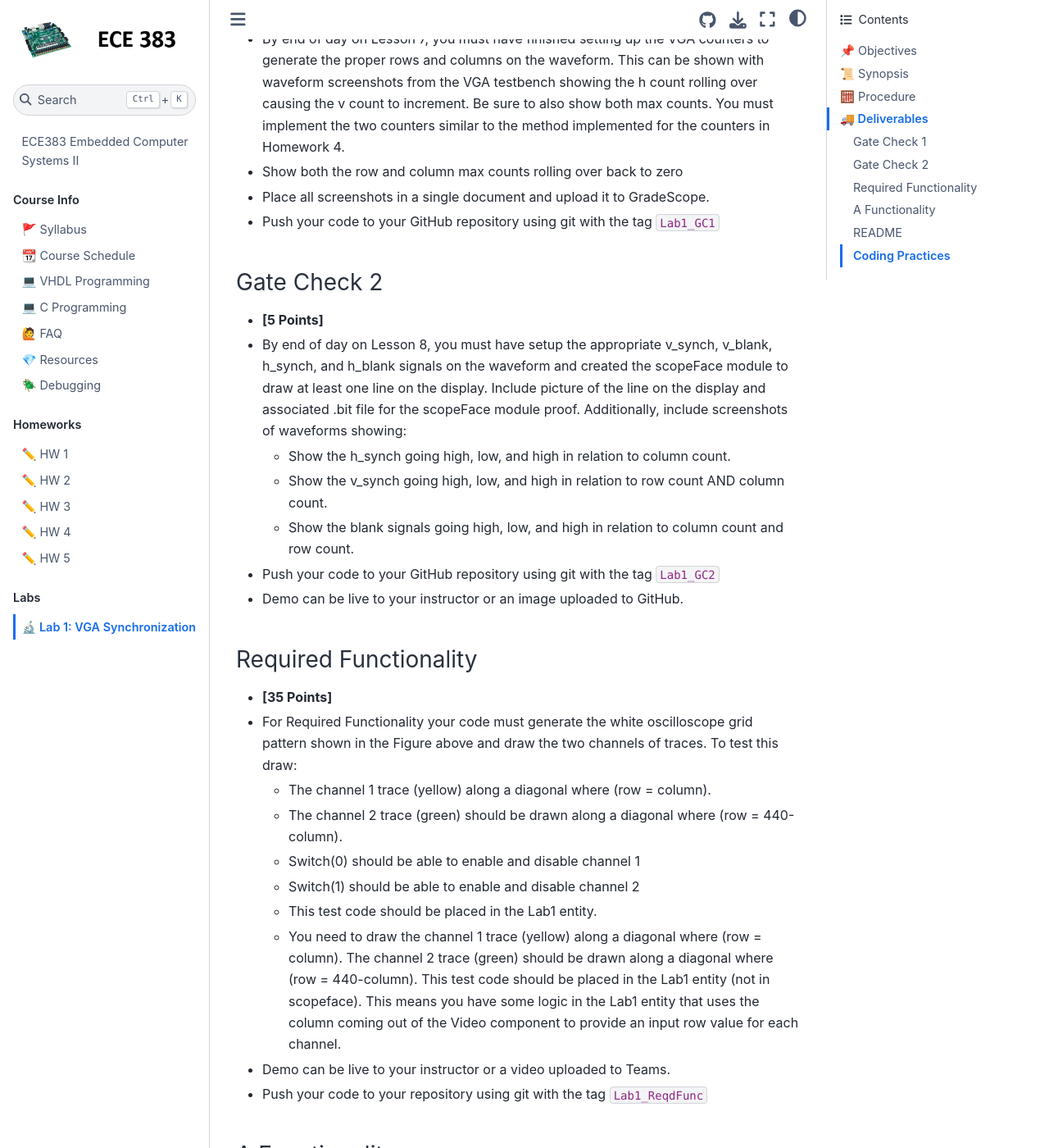
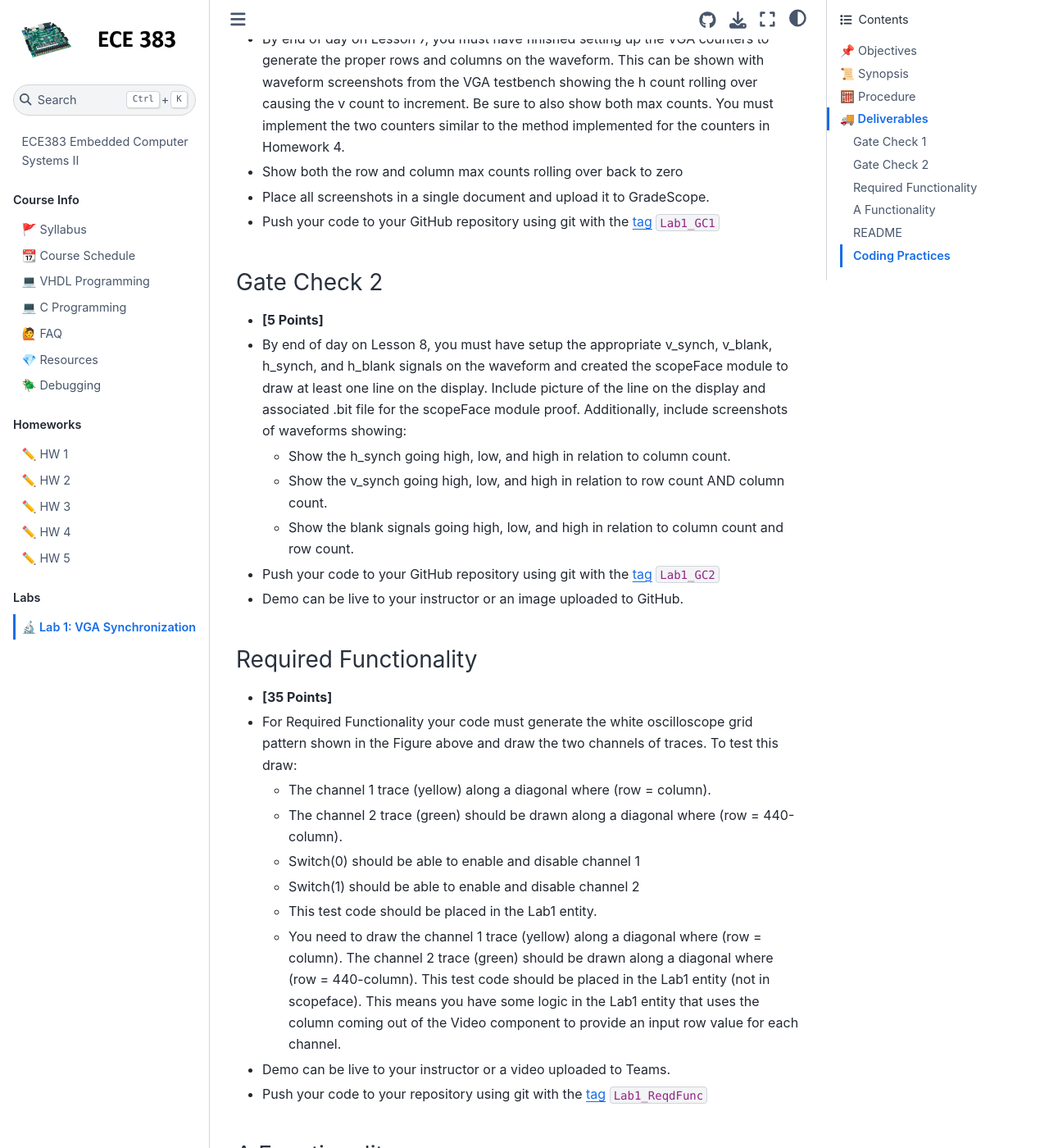
Before and after one commit to USAFA-ECE/ece383, a Jupyter Book: the page built from book/Assignments/lab1.md, in a window 1280 px wide and 1400 px high, scrolled down 7658 px. Shown: the whole window at 82% size. Built offline with Jupyter Book 1.0.4 settings and Sphinx 7.4.7 and the Sphinx Book theme 1.1.4, drawn with Linux system fonts in a browser that asks for light colours; pages that are not in the unit, such as notebooks, are missing from menus; some of the changed lines change nothing that is shown.

Commit message:
Update lab1.md

```diff
--- a/book/Assignments/lab1.md
+++ b/book/Assignments/lab1.md
@@ -156,7 +156,7 @@ Your Digilent board will have a lot of connections required to make this lab wor
 - By end of day on Lesson 7, you must have finished setting up the VGA counters to generate the proper rows and columns on the waveform. This can be shown with waveform screenshots from the VGA testbench showing the h count rolling over causing the v count to increment. Be sure to also show both max counts. You must implement the two counters similar to the method implemented for the counters in Homework 4.
 - Show both the row and column max counts rolling over back to zero
 - Place all screenshots in a single document and upload it to GradeScope.
-- Push your code to your GitHub repository using git with the tag `Lab1_GC1`
+- Push your code to your GitHub repository using git with the [tag](https://www.atlassian.com/git/tutorials/inspecting-a-repository/git-tag) `Lab1_GC1`
 
 ### Gate Check 2
 - **[5 Points]**
@@ -164,7 +164,7 @@ Your Digilent board will have a lot of connections required to make this lab wor
   - Show the h_synch going high, low, and high in relation to column count.
   - Show the v_synch going high, low, and high in relation to row count AND column count.
   - Show the blank signals going high, low, and high in relation to column count and row count.
-- Push your code to your GitHub repository using git with the tag `Lab1_GC2`
+- Push your code to your GitHub repository using git with the [tag](https://www.atlassian.com/git/tutorials/inspecting-a-repository/git-tag) `Lab1_GC2`
 - Demo can be live to your instructor or an image uploaded to GitHub.
 
 ### Required Functionality
@@ -177,7 +177,7 @@ Your Digilent board will have a lot of connections required to make this lab wor
   - This test code should be placed in the Lab1 entity.
   - You need to draw the channel 1 trace (yellow) along a diagonal where (row = column). The channel 2 trace (green) should be drawn along a diagonal where (row = 440-column). This test code should be placed in the Lab1 entity (not in scopeface). This means you have some logic in the Lab1 entity that uses the column coming out of the Video component to provide an input row value for each channel.
 - Demo can be live to your instructor or a video uploaded to Teams.
-- Push your code to your repository using git with the tag `Lab1_ReqdFunc`
+- Push your code to your repository using git with the [tag](https://www.atlassian.com/git/tutorials/inspecting-a-repository/git-tag) `Lab1_ReqdFunc`
 
 ### A Functionality
 - **[15 Points]**
```
